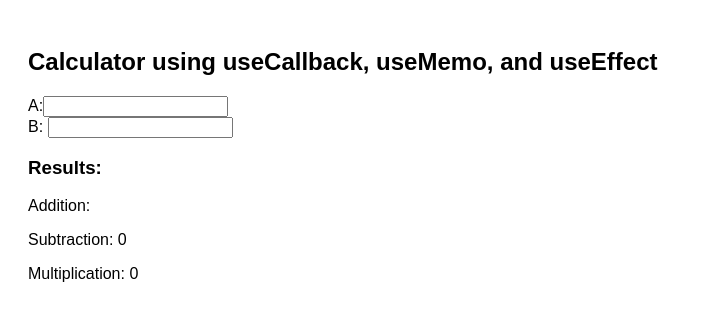
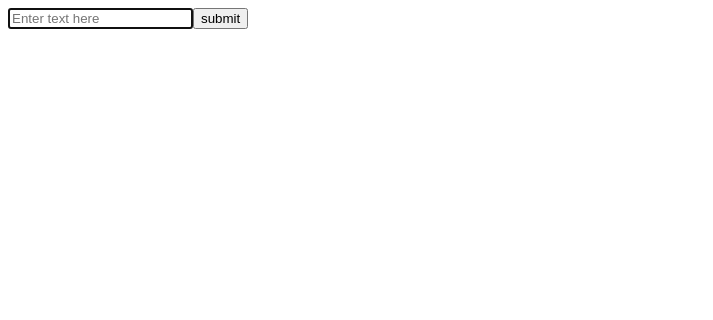
Before and after one commit to RajuLopchan/React-Intern, a React (Vite) app: page / in a window 1280 px wide. Shown: the top 320 px of the page, without its empty margins (0-713 px from the left). Built offline with nearby package versions, Linux system fonts and the light colour scheme.

Commit message:
React-Hooks

```diff
--- a/src/App.jsx
+++ b/src/App.jsx
@@ -12,9 +12,9 @@ function App() {
       {/* <UseEffect /> */}
       {/* <UseCallback /> */}
       {/* <UseMemo /> */}
-      {/* <UseRef /> */}
+      <UseRef />
       {/* <UseState /> */}
-      <Operation />
+      {/* <Operation /> */}
     </>
   );
 }
--- a/src/UseRef.jsx
+++ b/src/UseRef.jsx
@@ -1,38 +1,67 @@
-import React, { useEffect, useRef, useState } from "react";
+// import React, { useEffect, useRef, useState } from "react";
 
-function App() {
-  const [count, setCount] = useState(0);
-  // let val = 1;
-  let val = useRef(1);
+// function App() {
+//   const [count, setCount] = useState(0);
+//   // let val = 1;
+//   let val = useRef(1);
 
-  let buttonRef = useRef();
+//   let buttonRef = useRef();
 
-  function handleIncrement() {
-    setCount(count + 1);
-    // val = val + 1;
-    val.current = val.current + 1;
-    // console.log("Value:", val);
-    console.log("Value:", val.current);
-  }
+//   function handleIncrement() {
+//     setCount(count + 1);
+//     // val = val + 1;
+//     val.current = val.current + 1;
+//     // console.log("Value:", val);
+//     console.log("Value:", val.current);
+//   }
 
-  function changeColor() {
-    buttonRef.current.style.backgroundColor = "red";
-  }
+//   function changeColor() {
+//     buttonRef.current.style.backgroundColor = "red";
+//   }
 
-  useEffect(() => {
-    console.log("Component rendered");
-  });
+//   useEffect(() => {
+//     console.log("Component rendered");
+//   });
+//   return (
+//     <>
+//       <h2>Count: {count}</h2>
+//       <button ref={buttonRef} onClick={handleIncrement}>
+//         Increment
+//       </button>
+//       <br />
+//       <br />
+//       <button onClick={changeColor}>Change color of first button</button>
+//     </>
+//   );
+// }
+
+// export default App;
+
+
+import React, { useRef, useEffect } from 'react';
+
+function UseRef() {
+  const inputRef = useRef(null);// Create a ref to hold the input element(object)
+
+    useEffect(() => {
+    inputRef.current.focus();
+  }, []);
+  const handleFocus = () => {
+    inputRef.current.focus(); // This sets focus to the input
+  };
+
   return (
-    <>
-      <h2>Count: {count}</h2>
-      <button ref={buttonRef} onClick={handleIncrement}>
-        Increment
+    <div>
+      <input
+        type="text"
+        ref={inputRef}
+        placeholder="Enter text here"
+      />
+      <button onClick={handleFocus}>
+        submit
       </button>
-      <br />
-      <br />
-      <button onClick={changeColor}>Change color of first button</button>
-    </>
+    </div>
   );
 }
 
-export default App;
+export default UseRef;
```
